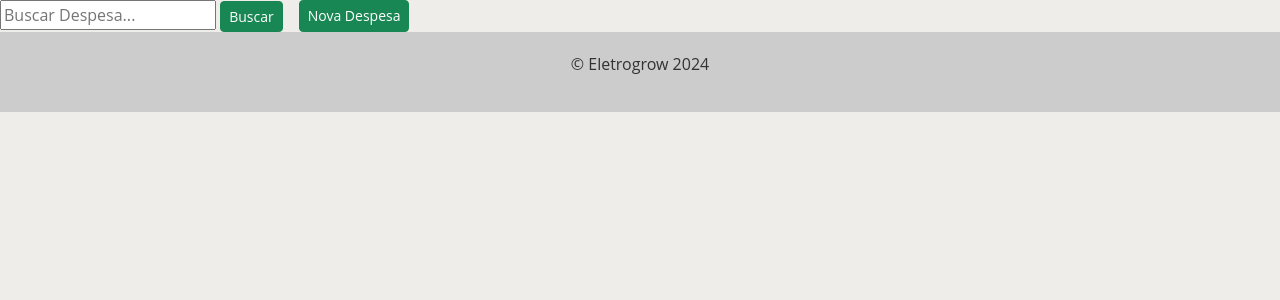
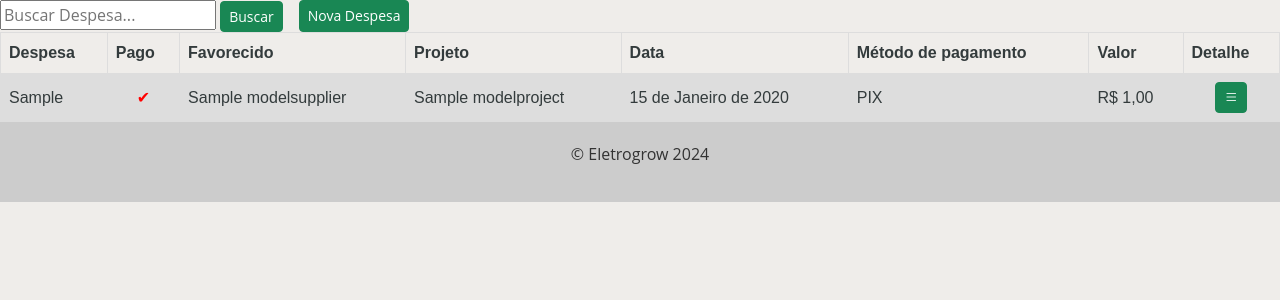
Before and after one commit to rrgermano/eletrogrow, a Django app: page /outflow/ in a window 1280 px wide. Shown: the part 50-350 px from the top of the page. Run offline with Django 5.2, Linux system fonts and the light colour scheme; tables that the repository leaves empty hold one stand-in row (values such as "Sample post"); some libraries are stand-ins or nearby versions.

Commit message:
resolve outflows html

```diff
--- a/outflows/templates/outflow.html
+++ b/outflows/templates/outflow.html
@@ -33,7 +33,7 @@ tr:nth-child(even) {
     <a href="{% url 'new_outflow' %}" class="btn btn-success btn-sm">Nova Despesa</a>
 </div>
 <div class="Outflow-list">
-  {% if inflows %}
+  {% if outflows %}
       {% if request.user_agent.is_mobile %}
          <table>
           <tr>
@@ -47,7 +47,7 @@ tr:nth-child(even) {
             <td>{{outflow.value}}</td>
               <td>
                   <div class="update-button"; style="text-align:center">
-                      <a href="{% url 'detail_outflow' pk=outflow.pk %}" class="btn btn-success btn-sm">
+                      <a href="{% url 'new_outflow' pk=outflow.pk %}" class="btn btn-success btn-sm">
                         <i class="bi bi-list"></i>
                       </a>
                   </div>
@@ -80,7 +80,7 @@ tr:nth-child(even) {
             <td>R$ {{outflow.value|floatformat:2}}</td>
               <td>
                   <div class="update-button"; style="text-align:center">
-                      <a href="{% url 'detail_outflow' pk=outflow.pk %}" class="btn btn-success btn-sm">
+                      <a href="{% url 'new_outflow' pk=outflow.pk %}" class="btn btn-success btn-sm">
                         <i class="bi bi-list"></i>
                       </a>
                   </div>
```
